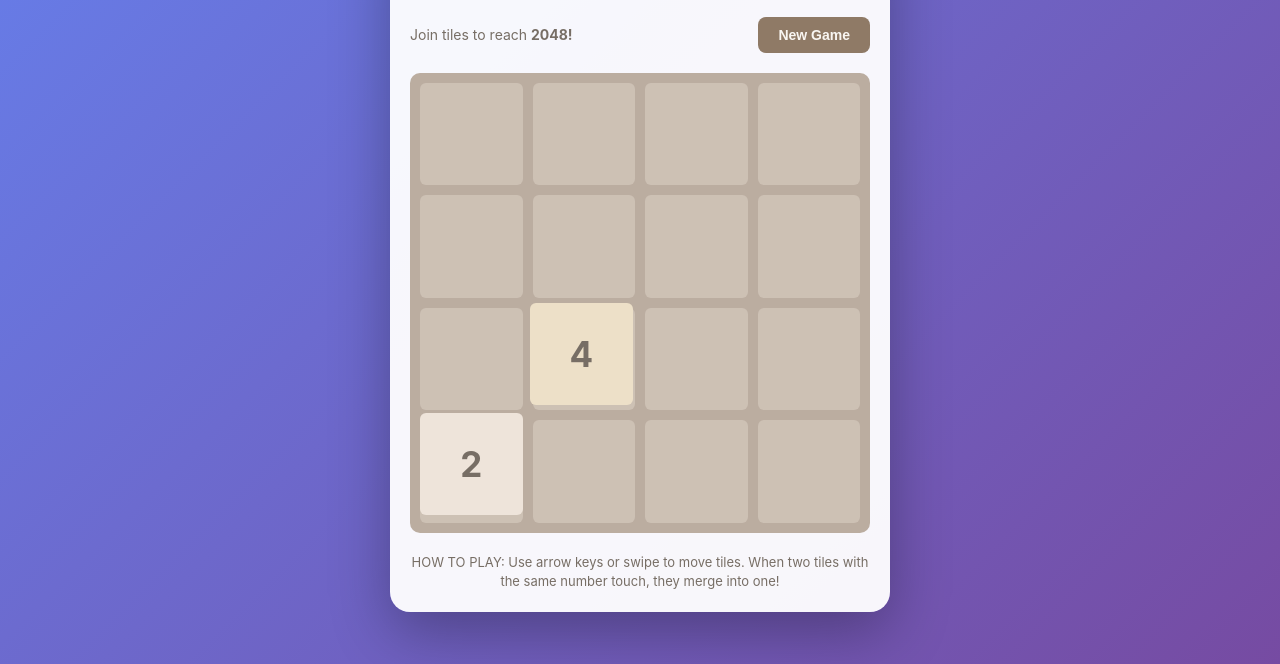
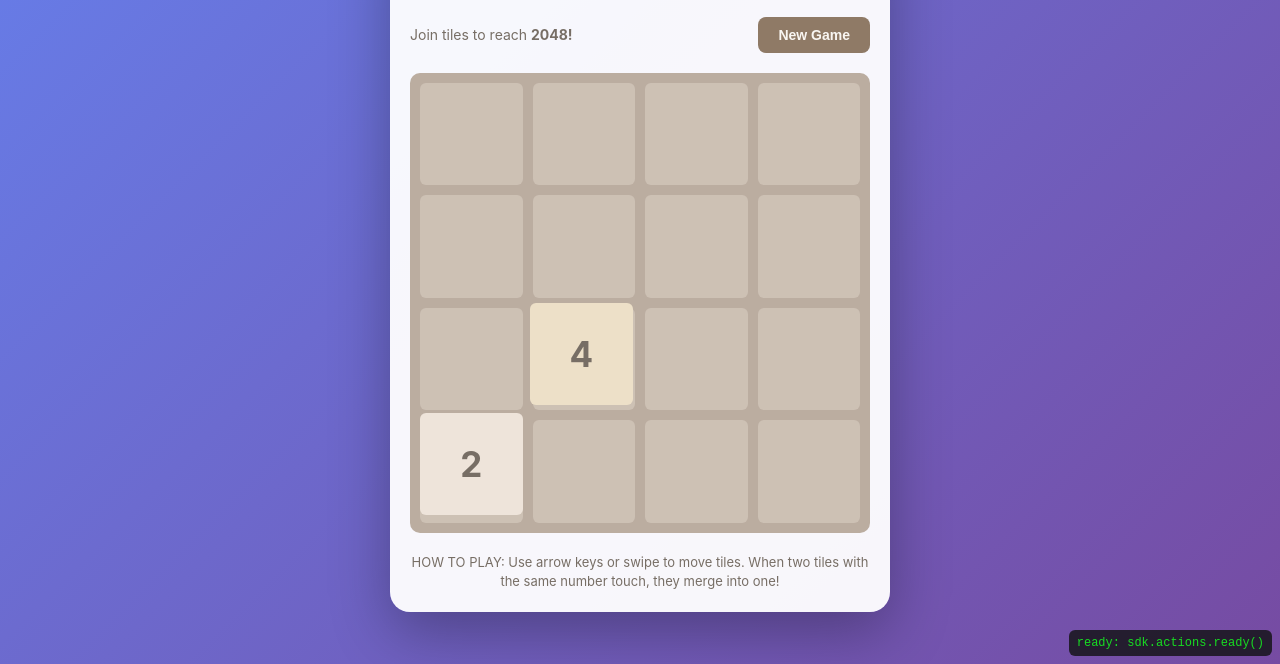
Before and after one commit to Kaif070/2048-on-farcaster, a plain HTML site: page index.html in a window 1280 px wide. Shown: the part 136-800 px from the top of the page. Drawn offline with Linux system fonts and the light colour scheme.

Commit message:
Update index.html

```diff
--- a/index.html
+++ b/index.html
@@ -11,7 +11,63 @@
     <meta name="theme-color" content="#8B7355">
 
     <!-- Farcaster Mini App SDK -->
-    <script src="https://cdn.farcaster.xyz/sdk/mini-app/v1.0.0/sdk.min.js"></script>
+<script src="https://cdn.farcaster.xyz/sdk/mini-app/v1.0.0/sdk.min.js"></script>
+
+<!-- Mini App ready helper (robust) -->
+<script>
+(function () {
+  // Tiny debug badge (remove later)
+  var badge = document.createElement('div');
+  badge.id = 'miniapp-debug';
+  badge.style.cssText = 'position:fixed;bottom:8px;right:8px;background:#111;color:#0f0;padding:6px 8px;font:12px/1.2 monospace;z-index:99999;border-radius:6px;opacity:.8';
+  badge.textContent = 'ready: pending';
+  document.addEventListener('DOMContentLoaded', function(){ document.body.appendChild(badge); });
+
+  let called = false, attempts = 0;
+  const callOnce = (fn, label) => {
+    if (called) return;
+    try { fn(); called = true; badge.textContent = 'ready: ' + label; console.log('[mini-app] ready via', label); }
+    catch (e) { console.warn('[mini-app] ready error @', label, e); }
+  };
+
+  function tryReady() {
+    attempts++;
+
+    // Known/likely namespaces
+    if (window.sdk && window.sdk.actions && typeof window.sdk.actions.ready === 'function') {
+      return callOnce(window.sdk.actions.ready, 'sdk.actions.ready()');
+    }
+    if (window.farcaster && window.farcaster.actions && typeof window.farcaster.actions.ready === 'function') {
+      return callOnce(window.farcaster.actions.ready, 'farcaster.actions.ready()');
+    }
+    if (window.farcaster && window.farcaster.mini && window.farcaster.mini.actions &&
+        typeof window.farcaster.mini.actions.ready === 'function') {
+      return callOnce(window.farcaster.mini.actions.ready, 'farcaster.mini.actions.ready()');
+    }
+
+    // PostMessage fallbacks some clients listen for
+    if (attempts === 1) {
+      try { window.parent && window.parent.postMessage({ type: 'mini-app:ready' }, '*'); } catch(e){}
+      try { window.parent && window.parent.postMessage({ type: 'farcaster-mini-app-ready' }, '*'); } catch(e){}
+      console.log('[mini-app] posted ready fallbacks via postMessage');
+    }
+  }
+
+  // Initial try, then aggressive polling for a few seconds
+  tryReady();
+  const start = Date.now();
+  const iv = setInterval(() => {
+    if (called) { clearInterval(iv); return; }
+    tryReady();
+    if (Date.now() - start > 8000) clearInterval(iv);
+  }, 200);
+
+  // Also try when window fully loaded and when becoming visible
+  window.addEventListener('load', () => { if (!called) tryReady(); }, { once: true });
+  document.addEventListener('visibilitychange', () => { if (!called && !document.hidden) tryReady(); });
+})();
+</script>
+
 
     <!-- Open Graph for Farcaster frames -->
     <meta property="og:title" content="Farcaster 2048 Game">
```
